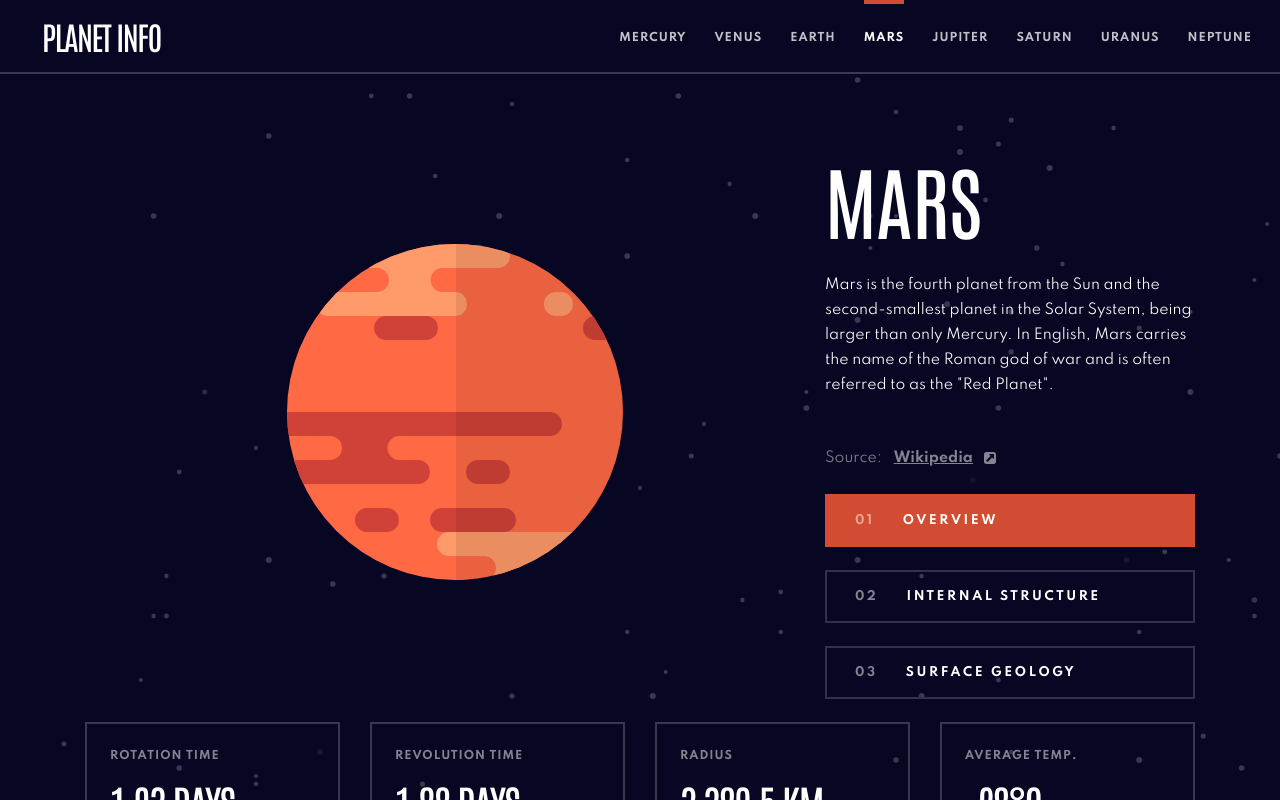
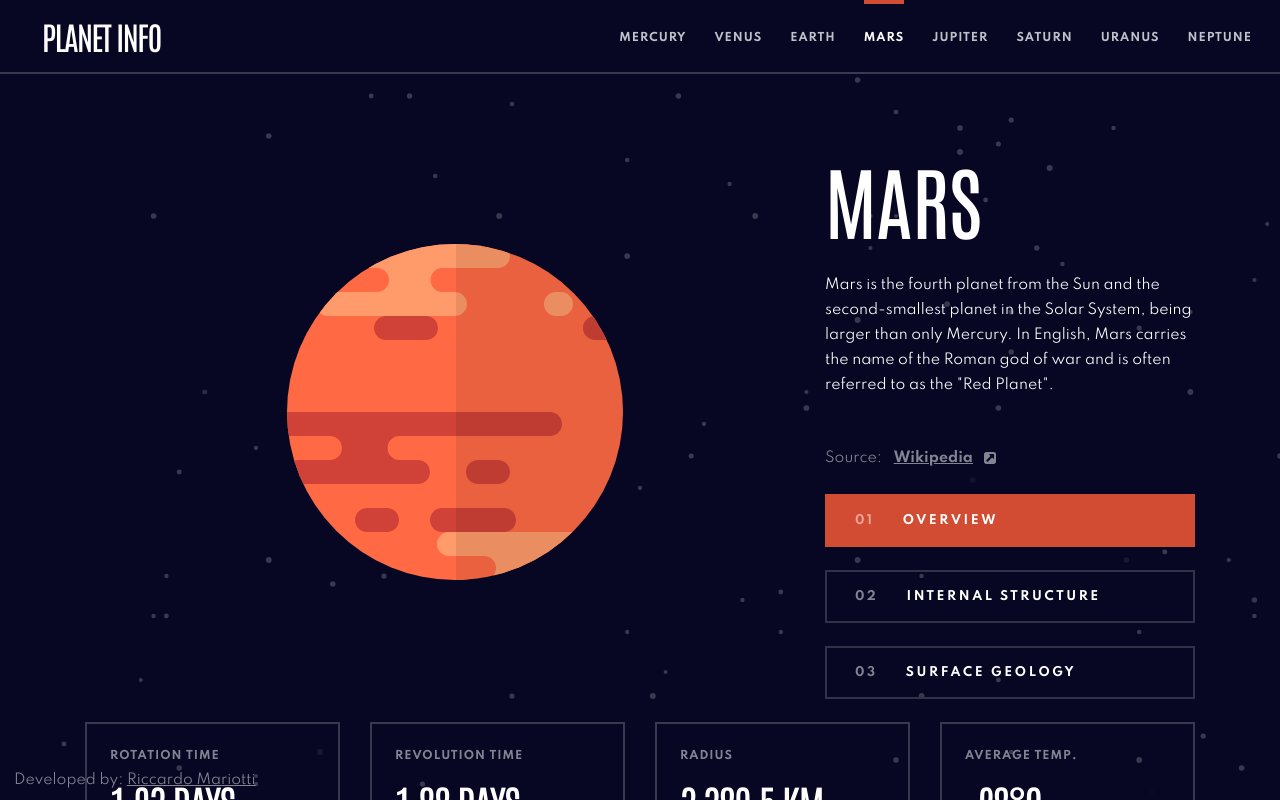
Before and after one commit to Riki9811/planets-info, a React (Vite) app: page /mars in a window 1280 px wide. Built offline with nearby package versions, Linux system fonts and the light colour scheme.

Commit message:
Added simple footer

```diff
--- a/src/App.tsx
+++ b/src/App.tsx
@@ -1,6 +1,7 @@
 import { createContext, useRef } from "react";
 import { Outlet } from "react-router-dom";
 import styles from "./App.module.scss";
+import Footer from "./components/footer";
 import Header from "./components/header";
 import useMediaQuery from "./hooks/useMediaQuery";
 
@@ -27,9 +28,10 @@ export default function App() {
 		<AppContext.Provider value={{ isMobile, formatters: formatters.current }}>
 			<div className={styles.app}>
 				<Header />
-				<section className={styles.outlet}>
+				<main className={styles.outlet}>
 					<Outlet />
-				</section>
+				</main>
+				<Footer />
 			</div>
 		</AppContext.Provider>
 	);
--- /dev/null
+++ b/src/components/footer/index.tsx
@@ -0,0 +1,12 @@
+import styles from "./styles.module.scss";
+
+export default function Footer() {
+	return (
+		<footer className={styles.footer}>
+			Developed by:{" "}
+			<a href="https://github.com/Riki9811/" className={styles.link}>
+				Riccardo Mariotti
+			</a>
+		</footer>
+	);
+}
--- /dev/null
+++ b/src/components/footer/styles.module.scss
@@ -0,0 +1,10 @@
+.footer {
+	position: fixed;
+	bottom: 0;
+	padding: 0.5em 1em;
+	color: var(--white-50);
+}
+
+.link {
+	text-decoration: underline;
+}
```
